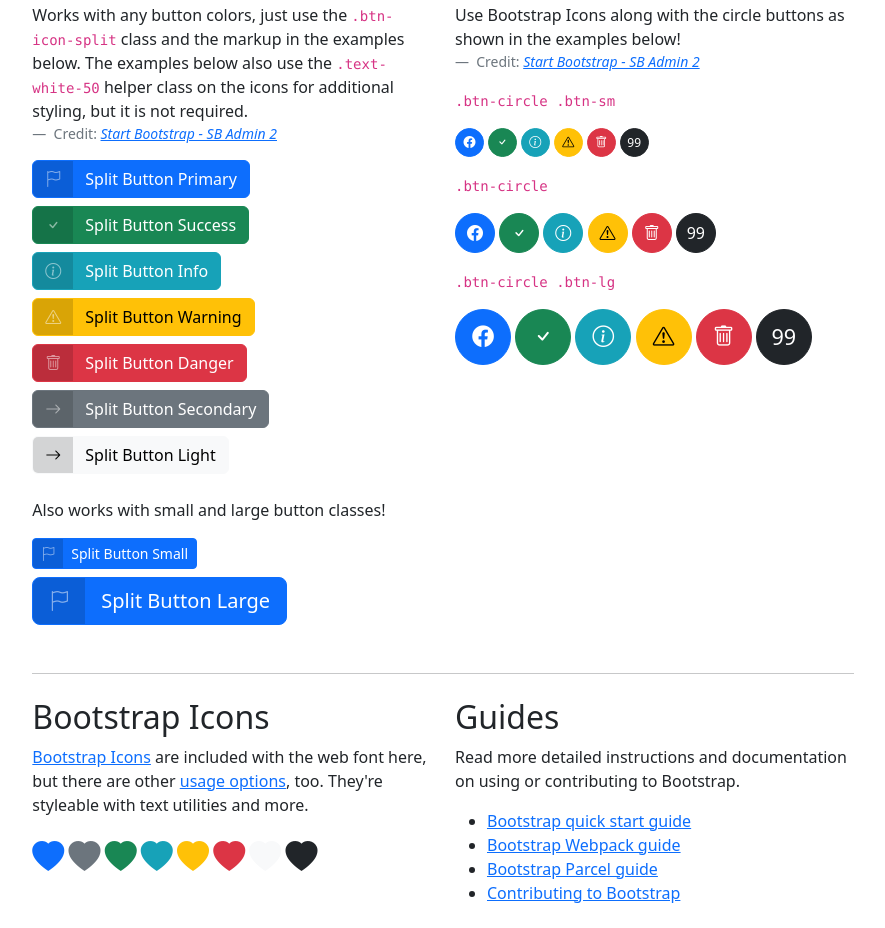
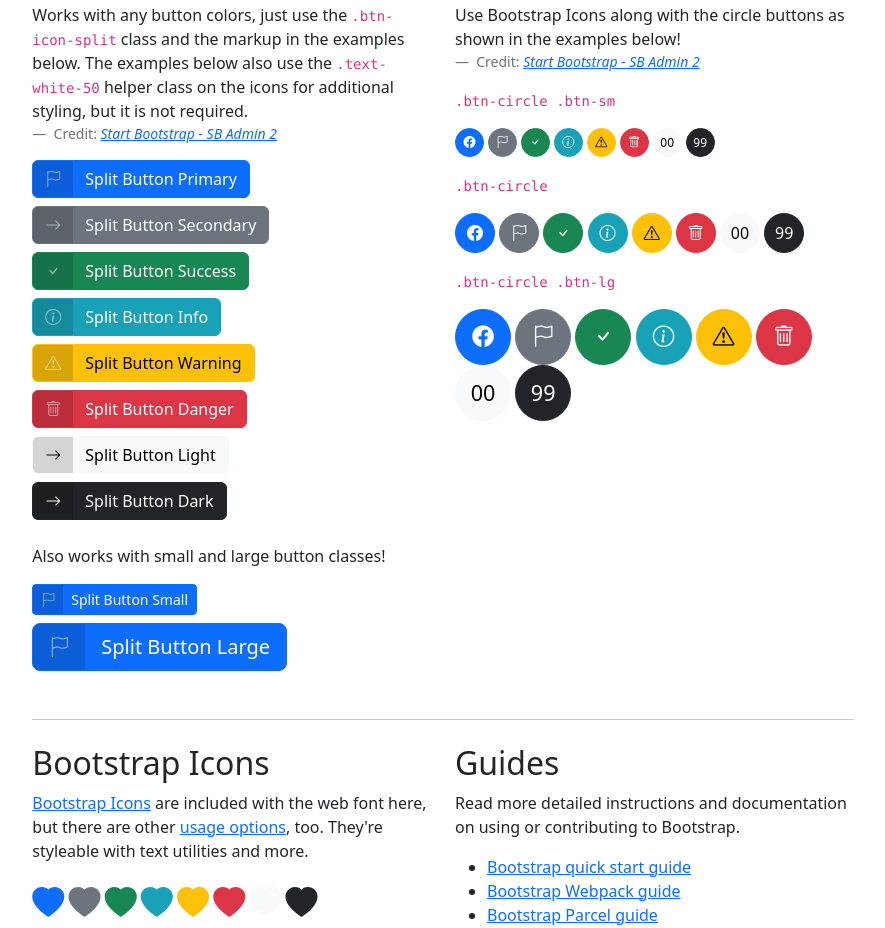
Before and after one commit to luis-fss/bootstrap.lukkian, a website: page index.html in a window 1280 px wide. Shown: the part 1264-2192 px from the top of the page, without its empty margins (197-1082 px from the left). Drawn offline with nearby package versions, Linux system fonts and the light colour scheme.

Commit message:
Bootstrap v5.2.3

```diff
--- a/index.html
+++ b/index.html
@@ -393,6 +393,11 @@
                 <span class="text">Split Button Primary</span>
             </a>
             <div class="my-2"></div>
+            <a href="#" class="btn btn-secondary btn-icon-split">
+                <span class="icon text-white-50"><i class="bi bi-arrow-right"></i></span>
+                <span class="text">Split Button Secondary</span>
+            </a>
+            <div class="my-2"></div>
             <a href="#" class="btn btn-success btn-icon-split">
                 <span class="icon text-white-50"><i class="bi bi-check"></i></span>
                 <span class="text">Split Button Success</span>
@@ -413,14 +418,14 @@
                 <span class="text">Split Button Danger</span>
             </a>
             <div class="my-2"></div>
-            <a href="#" class="btn btn-secondary btn-icon-split">
-                <span class="icon text-white-50"><i class="bi bi-arrow-right"></i></span>
-                <span class="text">Split Button Secondary</span>
-            </a>
-            <div class="my-2"></div>
             <a href="#" class="btn btn-light btn-icon-split">
                 <span class="icon text-gray-600"><i class="bi bi-arrow-right"></i></span>
                 <span class="text">Split Button Light</span>
+            </a>
+            <div class="my-2"></div>
+            <a href="#" class="btn btn-dark btn-icon-split">
+                <span class="icon text-gray-600"><i class="bi bi-arrow-right"></i></span>
+                <span class="text">Split Button Dark</span>
             </a>
             <div class="mb-4"></div>
             <p>Also works with small and large button classes!</p>
@@ -450,27 +455,33 @@
             <!-- Circle Buttons (Small) -->
             <div class="mb-3 mt-3"><code>.btn-circle .btn-sm</code></div>
             <a href="#" class="btn btn-primary btn-circle btn-sm"><i class="bi bi-facebook"></i></a>
+            <a href="#" class="btn btn-secondary btn-circle btn-sm"><i class="bi bi-flag"></i></a>
             <a href="#" class="btn btn-success btn-circle btn-sm"><i class="bi bi-check"></i></a>
             <a href="#" class="btn btn-info btn-circle btn-sm"><i class="bi bi-info-circle"></i></a>
             <a href="#" class="btn btn-warning btn-circle btn-sm"><i class="bi bi-exclamation-triangle"></i></a>
             <a href="#" class="btn btn-danger btn-circle btn-sm"><i class="bi bi-trash"></i></a>
-            <a href="#" class="btn btn-dark btn-circle btn-sm">99</i></a>
+            <a href="#" class="btn btn-light btn-circle btn-sm">00</a>
+            <a href="#" class="btn btn-dark btn-circle btn-sm">99</a>
             <!-- Circle Buttons (Default) -->
             <div class="mb-3 mt-3"><code>.btn-circle</code></div>
             <a href="#" class="btn btn-primary btn-circle"><i class="bi bi-facebook"></i></a>
+            <a href="#" class="btn btn-secondary btn-circle"><i class="bi bi-flag"></i></a>
             <a href="#" class="btn btn-success btn-circle"><i class="bi bi-check"></i></a>
             <a href="#" class="btn btn-info btn-circle"><i class="bi bi-info-circle"></i></a>
             <a href="#" class="btn btn-warning btn-circle"><i class="bi bi-exclamation-triangle"></i></a>
             <a href="#" class="btn btn-danger btn-circle"><i class="bi bi-trash"></i></a>
-            <a href="#" class="btn btn-dark btn-circle">99</i></a>
+            <a href="#" class="btn btn-light btn-circle">00</a>
+            <a href="#" class="btn btn-dark btn-circle">99</a>
             <!-- Circle Buttons (Large) -->
             <div class="mb-3 mt-3"><code>.btn-circle .btn-lg</code></div>
             <a href="#" class="btn btn-primary btn-circle btn-lg"><i class="bi bi-facebook"></i></a>
+            <a href="#" class="btn btn-secondary btn-circle btn-lg"><i class="bi bi-flag"></i></a>
             <a href="#" class="btn btn-success btn-circle btn-lg"><i class="bi bi-check"></i></a>
             <a href="#" class="btn btn-info btn-circle btn-lg"><i class="bi bi-info-circle"></i></a>
             <a href="#" class="btn btn-warning btn-circle btn-lg"><i class="bi bi-exclamation-triangle"></i></a>
             <a href="#" class="btn btn-danger btn-circle btn-lg"><i class="bi bi-trash"></i></a>
-            <a href="#" class="btn btn-dark btn-circle btn-lg">99</i></a>
+            <a href="#" class="btn btn-light btn-circle btn-lg">00</a>
+            <a href="#" class="btn btn-dark btn-circle btn-lg">99</a>
           </div>
         </div>
       </div>
--- a/scss/bootstrap.scss
+++ b/scss/bootstrap.scss
@@ -1,6 +1,6 @@
 /*!
- * Bootstrap.lukkian v5.2.202 (https://github.com/Lukkian/bootstrap.lukkian/)
- * Copyright 2011-2022 Lukkian
+ * Bootstrap.lukkian v5.2.301 (https://github.com/Lukkian/bootstrap.lukkian/)
+ * Copyright 2011-2023 Lukkian
  * Licensed under MIT (https://github.com/twbs/bootstrap/blob/main/LICENSE)
  */
 
```
Also changed, not shown: ReleaseNotes.md (+2 -0 lines), package.json (+9 -9 lines), dist/css/bootstrap.css, dist/css/bootstrap.min.css, 3 other files.
